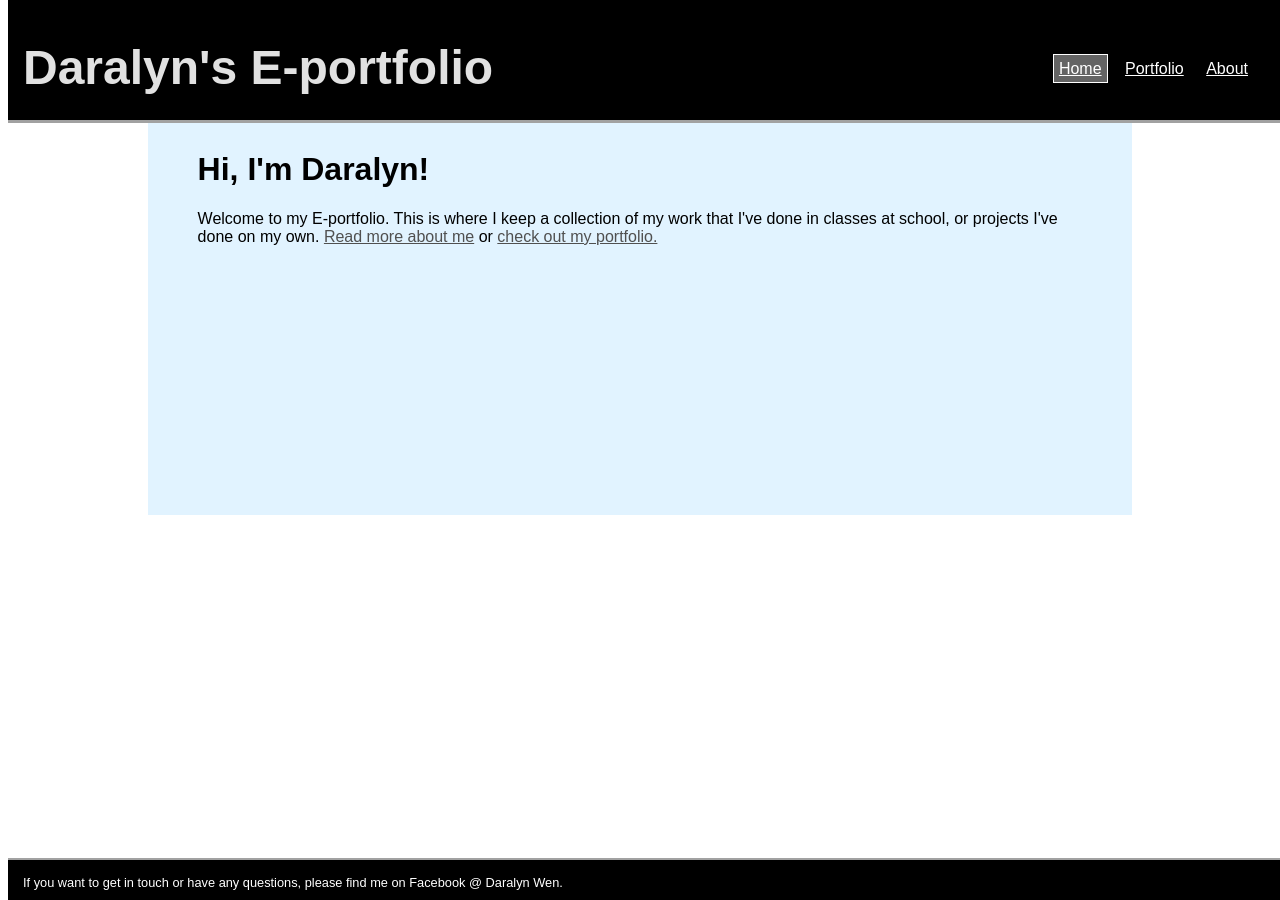
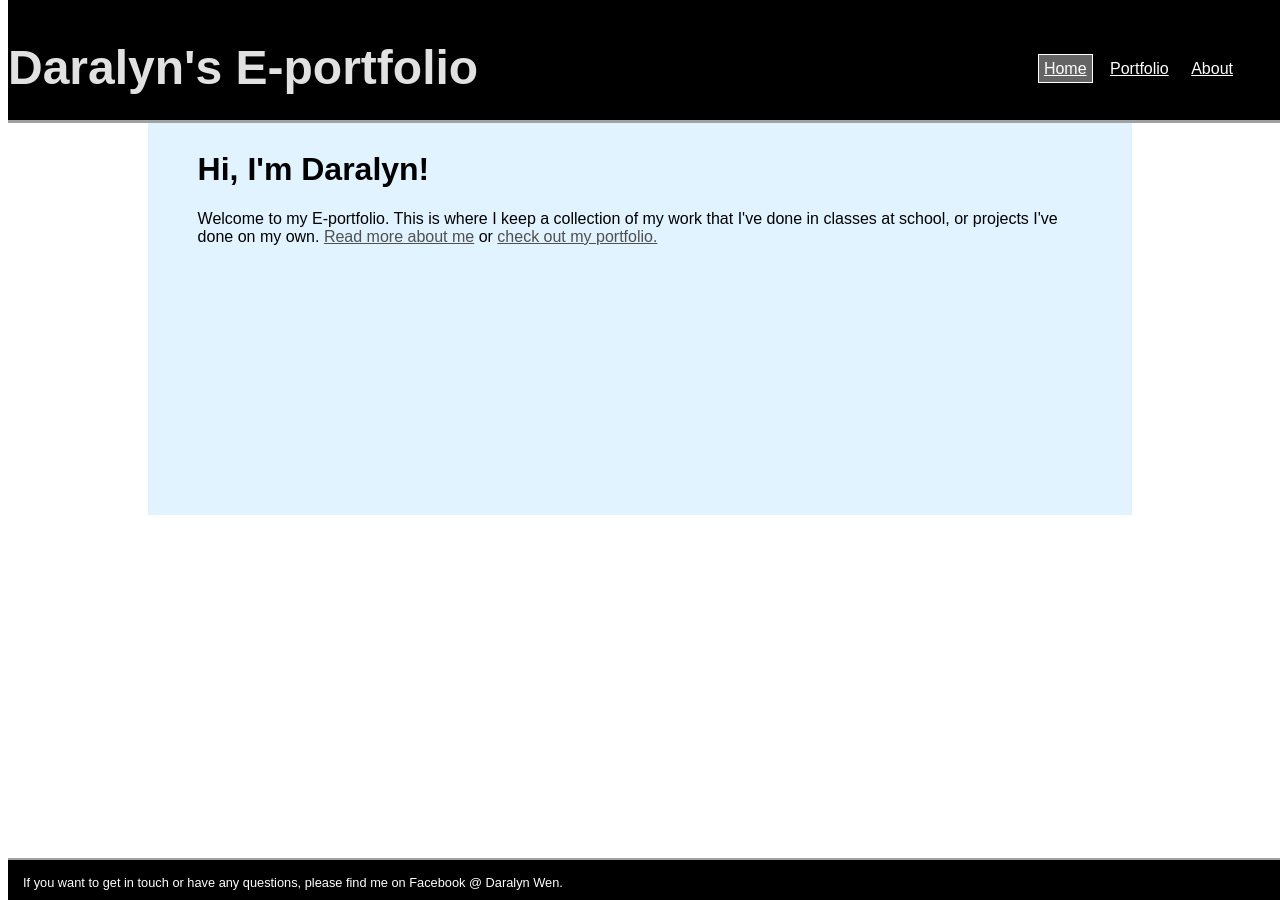
Before and after one commit to daralyn/daralyn.github.io, a Jekyll site: the page built from index.html, in a window 1280 px wide. Built offline with Jekyll 4.4.1, drawn with Linux system fonts in a browser that asks for light colours.

Commit message:
Update main.css

```diff
--- a/css/main.css
+++ b/css/main.css
@@ -4,7 +4,6 @@ header{
     width: 100%;
     border-bottom: 3px solid rgb(161, 161, 161);
     background-color: rgb(0, 0, 0);
-    padding-left: 15px;
     margin: 0;
     height: 120px;
 }
```
